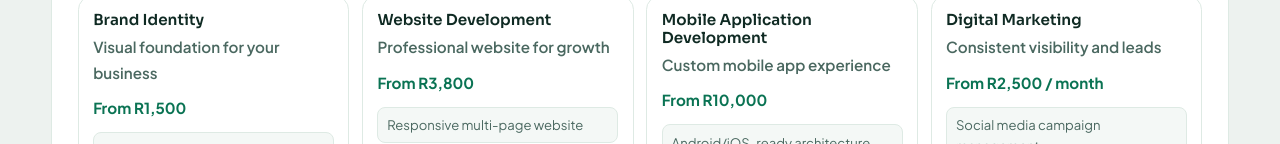
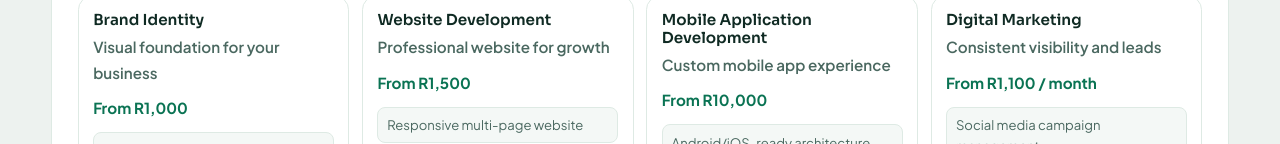
Before and after one commit to tmotseo/SMME-Plug, a Vue app: page /pricing in a window 1280 px wide. Shown: the part 656-800 px from the top of the page. Built offline with nearby package versions, Linux system fonts and the light colour scheme; no server answers; the database is empty.

Commit message:
updated pricing

```diff
--- a/src/pages/PricingPage.vue
+++ b/src/pages/PricingPage.vue
@@ -2,7 +2,7 @@
 const packages = [
   {
     name: 'Brand Identity',
-    price: 'From R1,500',
+    price: 'From R1,000',
     subtitle: 'Visual foundation for your business',
     features: [
       'Logo design concepts',
@@ -13,7 +13,7 @@ const packages = [
   },
   {
     name: 'Website Development',
-    price: 'From R3,800',
+    price: 'From R1,500',
     subtitle: 'Professional website for growth',
     features: [
       'Responsive multi-page website',
@@ -35,7 +35,7 @@ const packages = [
   },
   {
     name: 'Digital Marketing',
-    price: 'From R2,500 / month',
+    price: 'From R1,100 / month',
     subtitle: 'Consistent visibility and leads',
     features: [
       'Social media campaign management',
```
